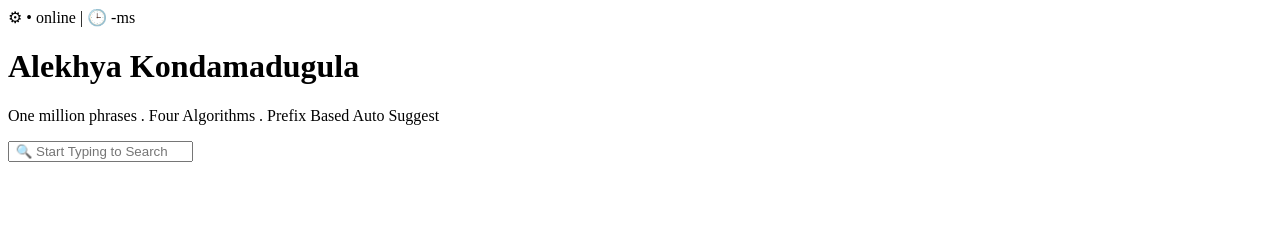
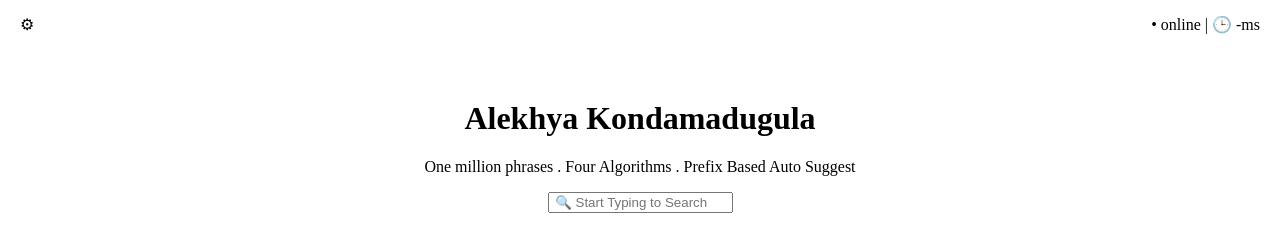
Before and after one commit to alekyakondamadugula/AutoSuggest, a website: page frontend/autosuggest.html in a window 1280 px wide. Drawn offline with Linux system fonts and the light colour scheme.

Commit message:
Added new homepage styling

```diff
--- a/frontend/autosuggest.html
+++ b/frontend/autosuggest.html
@@ -1,13 +1,16 @@
 <html>
 <head>
     <title>AutoSuggest</title>
+     <link rel="stylesheet" href="style2.css">
 </head>
 
 <body>
-      <span>&#9881;</span>
-      <span>&#x2022; online | &#x1F552; -ms</span>
+     <div class="spanbar">
+        <span class="sp1">&#9881;</span>
+        <span class="sp2">&#x2022; online | &#x1F552; -ms</span>
+    </div>
 
-    <div id="div1">
+    <div class="div1">
         <h1 id="heading">
             Alekhya Kondamadugula
         </h1>
--- /dev/null
+++ b/frontend/style2.css
@@ -0,0 +1,18 @@
+.div1{
+    text-align: center;
+    margin-top: 100px;
+
+}
+.sp1{
+    position:absolute;
+    top:15px;
+    left:20px;
+
+}
+
+.sp2{
+    position:absolute;
+    top:15px;
+    right:20px;
+
+}
```
